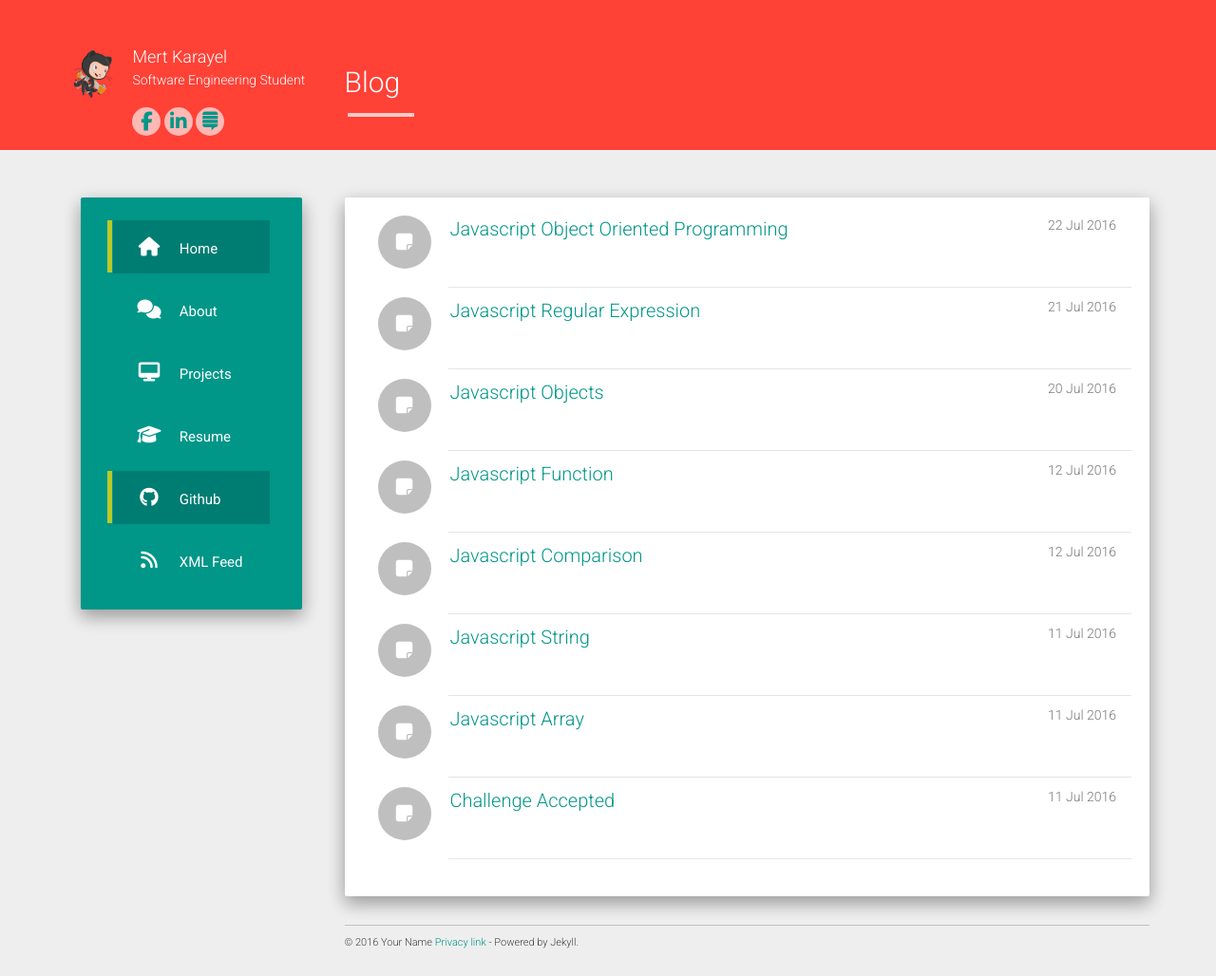
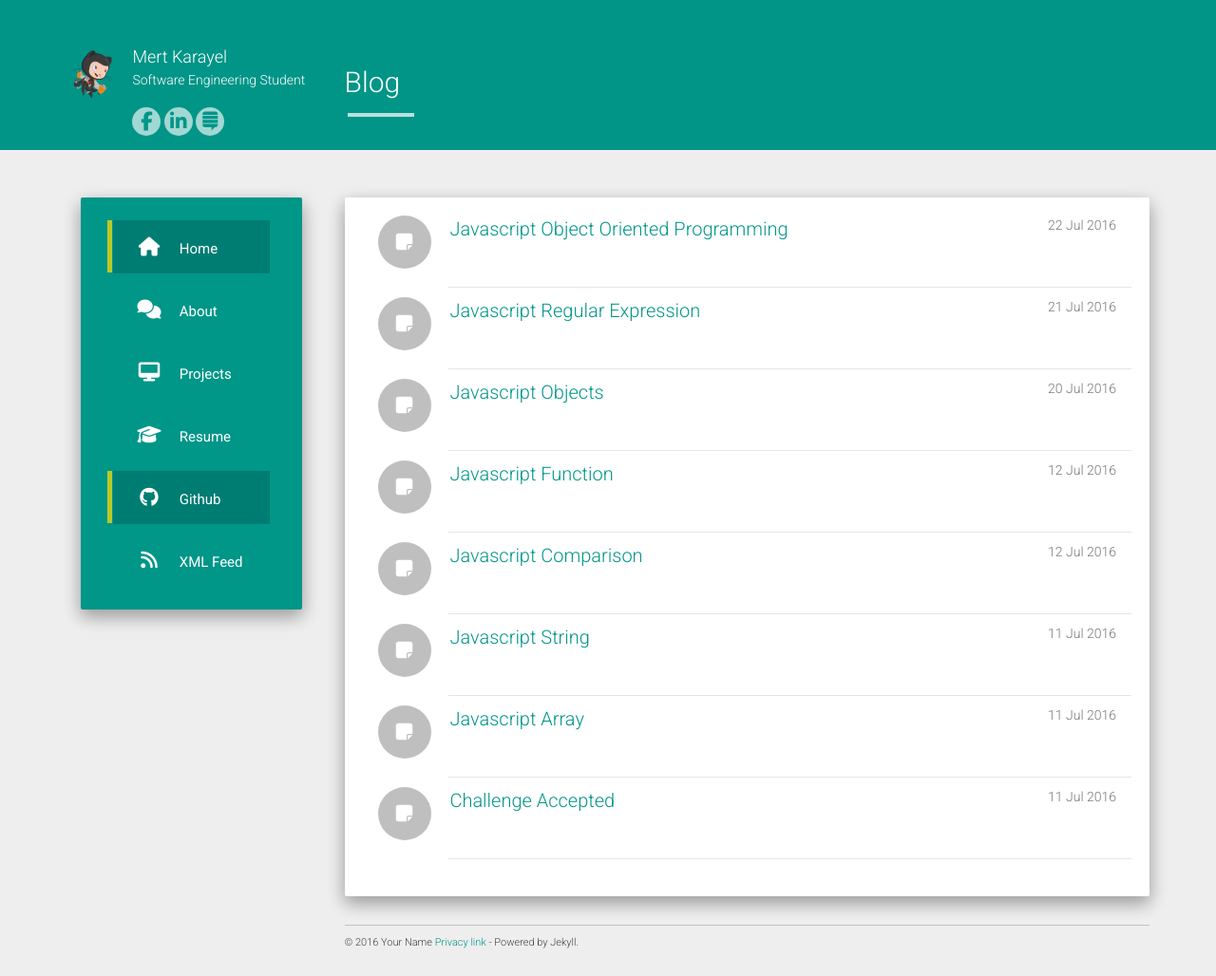
Before and after one commit to Karayel/karayel.github.io, a Jekyll site: the page built from index.html, in a window 1280 px wide. Shown: the whole page at 95% size. Built offline with Jekyll 4.4.1, drawn with Linux system fonts in a browser that asks for light colours; nearby versions of some CDN libraries; the list of posts is cut into pages by our own code.

Commit message:
Site color changed

```diff
--- a/static/css/main.css
+++ b/static/css/main.css
@@ -1,6 +1,6 @@
 .main.outer{padding-top: 50px;}
 .header-panel.shadow-z-2 {
-    background-color: #FF4136;
+    background-color: #009587;
     padding: 50px 0 15px 0;
     width: 100%;
 }
```
